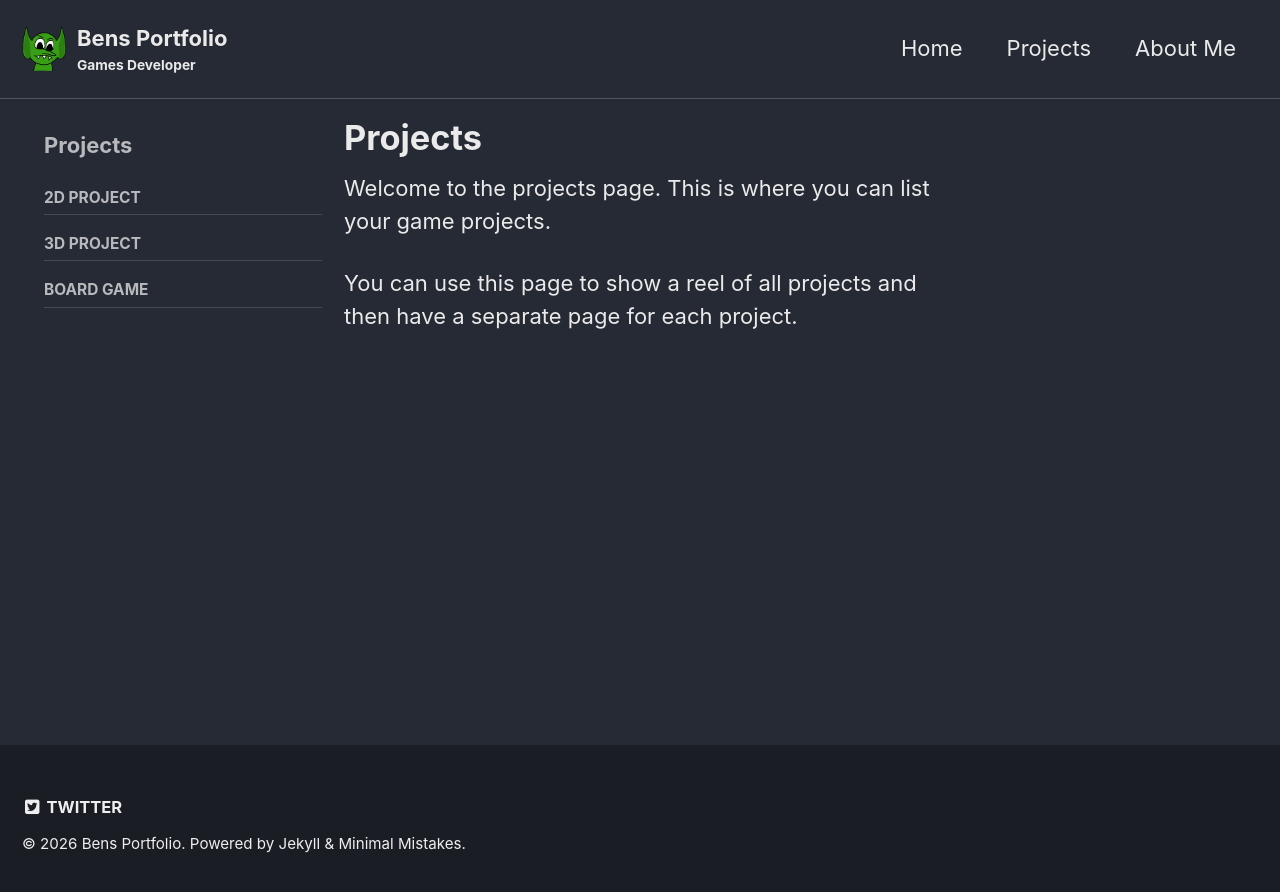
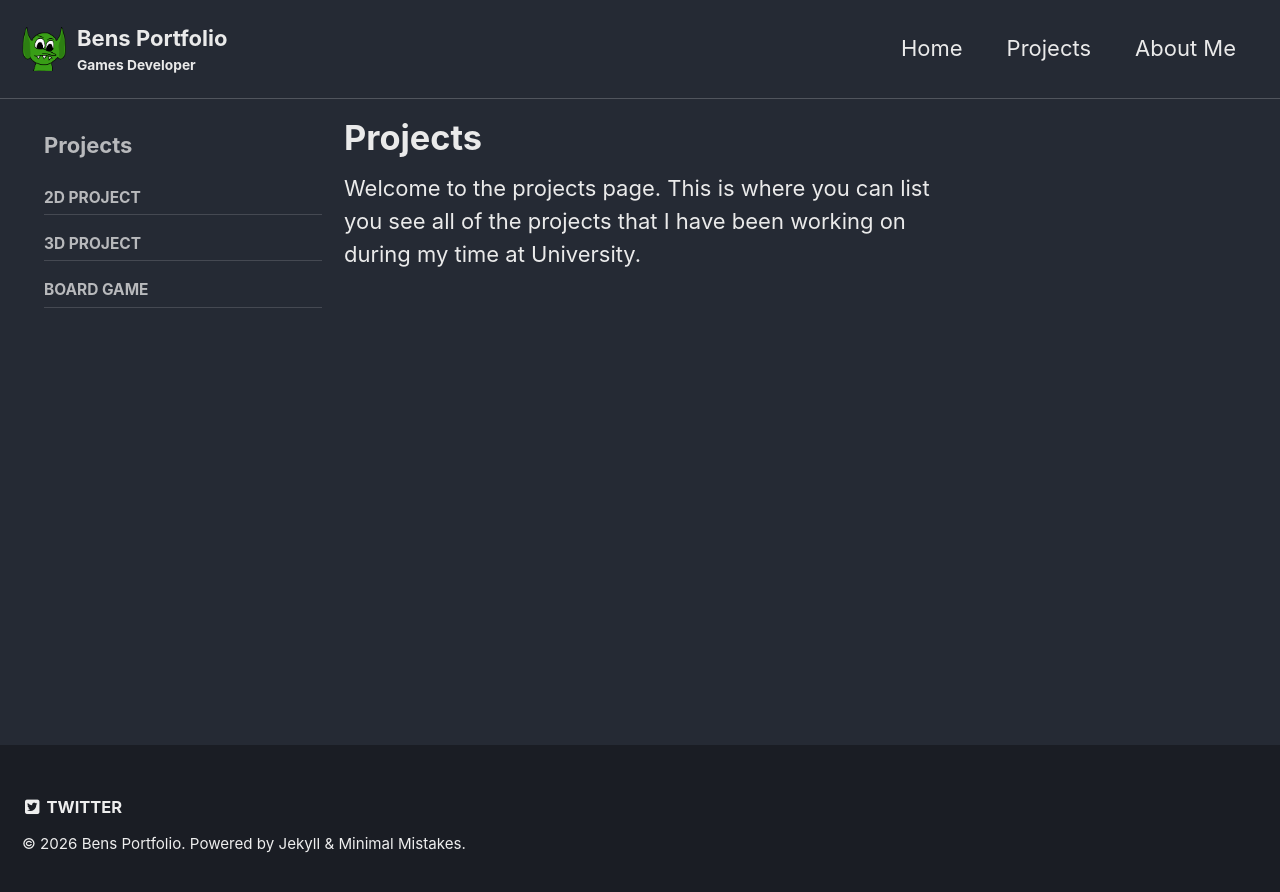
Before and after one commit to nvbnb17/nvbnb17.github.io, a Jekyll site: the page built from _pages/projects.md, in a window 1280 px wide. Shown: the top 892 px of the page. Built offline with Jekyll 4.4.1, drawn with Linux system fonts in a browser that asks for light colours.

Commit message:
Update projects.md

```diff
--- a/_pages/projects.md
+++ b/_pages/projects.md
@@ -8,6 +8,4 @@ sidebar:
     - projects
 ---
 
-Welcome to the projects page. This is where you can list your game projects.
-
-You can use this page to show a reel of all projects and then have a separate page for each project.
+Welcome to the projects page. This is where you can list you see all of the projects that I have been working on during my time at University.
```
